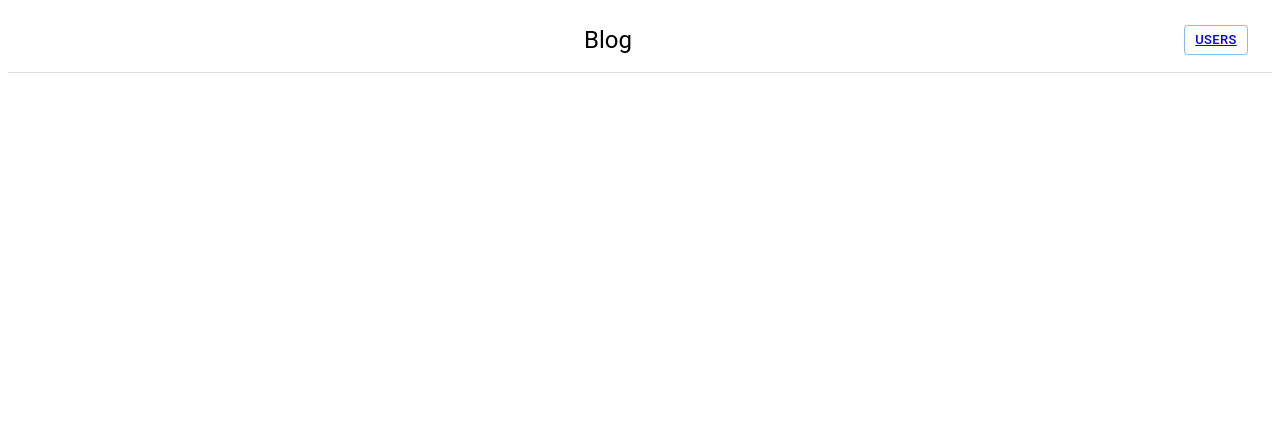
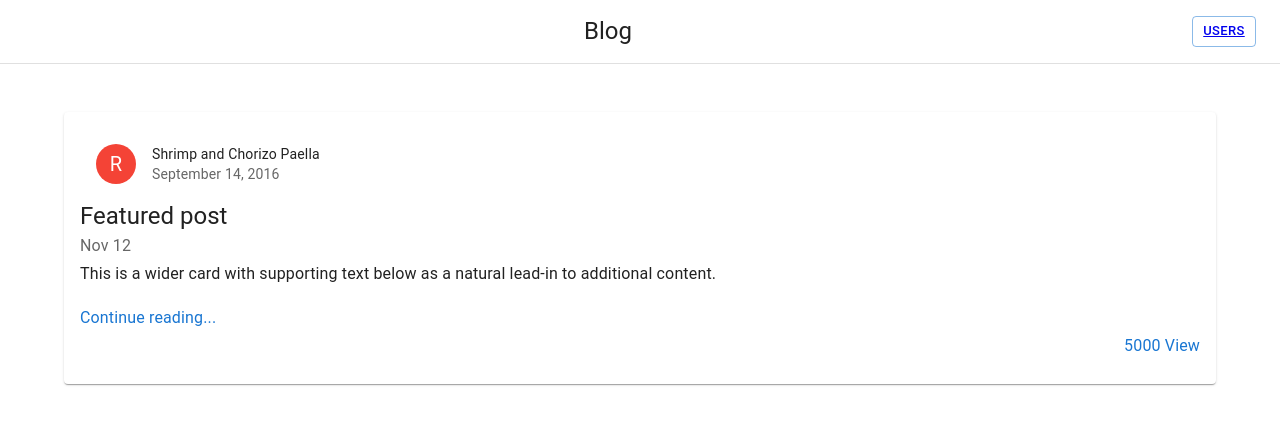
Before and after one commit to eslamelkholy/blogs, a React (Create React App) app in the folder client/: page /postDetails in a window 1280 px wide. Before the commit this address had no page. Shown: the top 424 px of the page. Built offline with nearby package versions, Linux system fonts and the light colour scheme.

Commit message:
Adding post details

```diff
--- a/client/src/App.tsx
+++ b/client/src/App.tsx
@@ -3,6 +3,7 @@ import { BrowserRouter, Route, Routes } from 'react-router-dom';
 import Header from './components/Header/Header';
 import Blog from './container/Home';
 import Users from './container/User';
+import PostDetails from './container/PostDetails';
 
 function App() {
   return (
@@ -11,6 +12,7 @@ function App() {
       <Routes>
         <Route path='/' element={<Blog />} />
         <Route path='users' element={<Users />} />
+        <Route path='postDetails' element={<PostDetails />} />
       </Routes>
     </BrowserRouter>
   );
--- a/client/src/container/Post/index.tsx
+++ b/client/src/components/Post/index.tsx
@@ -3,9 +3,9 @@ import Grid from '@mui/material/Grid';
 import Card from '@mui/material/Card';
 import CardActionArea from '@mui/material/CardActionArea';
 import CardContent from '@mui/material/CardContent';
-import { Avatar, CardHeader, IconButton } from '@mui/material';
-import MoreVertIcon from '@mui/icons-material/MoreVert';
+import { Avatar, CardHeader } from '@mui/material';
 import { red } from '@mui/material/colors';
+import { Link } from 'react-router-dom';
 
 interface FeaturedPostProps {
   post: {
@@ -36,9 +36,9 @@ export default function FeaturedPost(props: FeaturedPostProps) {
                 </Avatar>
               }
               action={
-                <IconButton aria-label='settings'>
-                  <MoreVertIcon />
-                </IconButton>
+                <Link aria-label='settings' to='/postDetails'>
+                  View
+                </Link>
               }
               title='Shrimp and Chorizo Paella'
               subheader='September 14, 2016'
--- /dev/null
+++ b/client/src/components/PostDetails/index.tsx
@@ -0,0 +1,62 @@
+import Typography from '@mui/material/Typography';
+import Grid from '@mui/material/Grid';
+import Card from '@mui/material/Card';
+import CardActionArea from '@mui/material/CardActionArea';
+import CardContent from '@mui/material/CardContent';
+import { Avatar, CardHeader } from '@mui/material';
+import { red } from '@mui/material/colors';
+
+interface FeaturedPostProps {
+  post: {
+    date: string;
+    description: string;
+    image: string;
+    imageLabel: string;
+    title: string;
+    views: number;
+  };
+  role: {
+    role: string;
+  };
+}
+
+export default function FeaturedPostDetails(props: FeaturedPostProps) {
+  const { post, role } = props;
+
+  return (
+    <Grid item xs={12} md={8}>
+      <CardActionArea component='a' href='#'>
+        <Card sx={{ display: 'flex' }}>
+          <CardContent sx={{ flex: 1 }}>
+            <CardHeader
+              avatar={
+                <Avatar sx={{ bgcolor: red[500] }} aria-label='recipe'>
+                  R
+                </Avatar>
+              }
+              title='Shrimp and Chorizo Paella'
+              subheader='September 14, 2016'
+            />
+            <Typography component='h2' variant='h5'>
+              {post.title}
+            </Typography>
+            <Typography variant='subtitle1' color='text.secondary'>
+              {post.date}
+            </Typography>
+            <Typography variant='subtitle1' paragraph>
+              {post.description}
+            </Typography>
+            <Typography variant='subtitle1' color='primary'>
+              Continue reading...
+            </Typography>
+            {role.role === 'admin' && (
+              <Typography variant='subtitle1' align='right' color='primary'>
+                {post.views} View
+              </Typography>
+            )}
+          </CardContent>
+        </Card>
+      </CardActionArea>
+    </Grid>
+  );
+}
--- a/client/src/container/Home/index.tsx
+++ b/client/src/container/Home/index.tsx
@@ -2,7 +2,7 @@ import CssBaseline from '@mui/material/CssBaseline';
 import Grid from '@mui/material/Grid';
 import Container from '@mui/material/Container';
 import { createTheme, ThemeProvider } from '@mui/material/styles';
-import FeaturedPost from '../Post';
+import FeaturedPost from '../../components/Post';
 import { useState, useEffect } from 'react';
 
 const AllPosts = [
--- /dev/null
+++ b/client/src/container/PostDetails/index.tsx
@@ -0,0 +1,37 @@
+import CssBaseline from '@mui/material/CssBaseline';
+import Container from '@mui/material/Container';
+import { createTheme, ThemeProvider } from '@mui/material/styles';
+import { useState, useEffect } from 'react';
+import FeaturedPostDetails from '../../components/PostDetails';
+
+const singlePost = {
+  title: 'Featured post',
+  date: 'Nov 12',
+  description: 'This is a wider card with supporting text below as a natural lead-in to additional content.',
+  image: 'https://source.unsplash.com/random',
+  imageLabel: 'Image Text',
+  views: 5000,
+};
+
+const theme = createTheme();
+
+export default function Blog() {
+  const [role, setRole] = useState({ role: 'admin' });
+
+  useEffect(() => {
+    const userRole = JSON.parse(localStorage.getItem('role') as any);
+    if (userRole) {
+      setRole(userRole);
+    }
+  }, []);
+  return (
+    <ThemeProvider theme={theme}>
+      <CssBaseline />
+      <Container maxWidth='lg'>
+        <main>
+          <FeaturedPostDetails key={singlePost.title} post={singlePost} role={role} />
+        </main>
+      </Container>
+    </ThemeProvider>
+  );
+}
```
